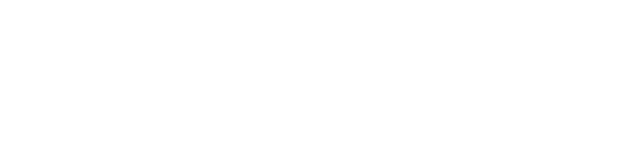
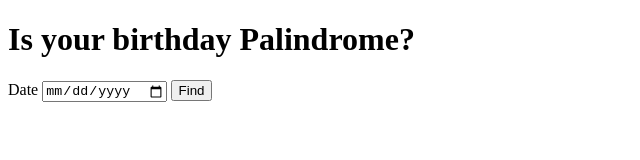
Before and after one commit to GenxTheGamer/palindromeBirthday-mark13, a plain HTML site: page index.html in a window 1280 px wide. Shown: the whole page, without its empty margins (0-640 px from the left). Drawn offline with Linux system fonts and the light colour scheme.

Commit message:
added input and button

```diff
--- a/index.html
+++ b/index.html
@@ -8,6 +8,10 @@
     <title>Palindrome Birthday | mark13</title>
 </head>
 <body>
+    <h1> Is your birthday Palindrome?</h1>
+    <label>Date</label>
+    <input type="date"/>
+    <button>Find</button>
     <script src="/app.js"></script>
 </body>
 </html>
```
